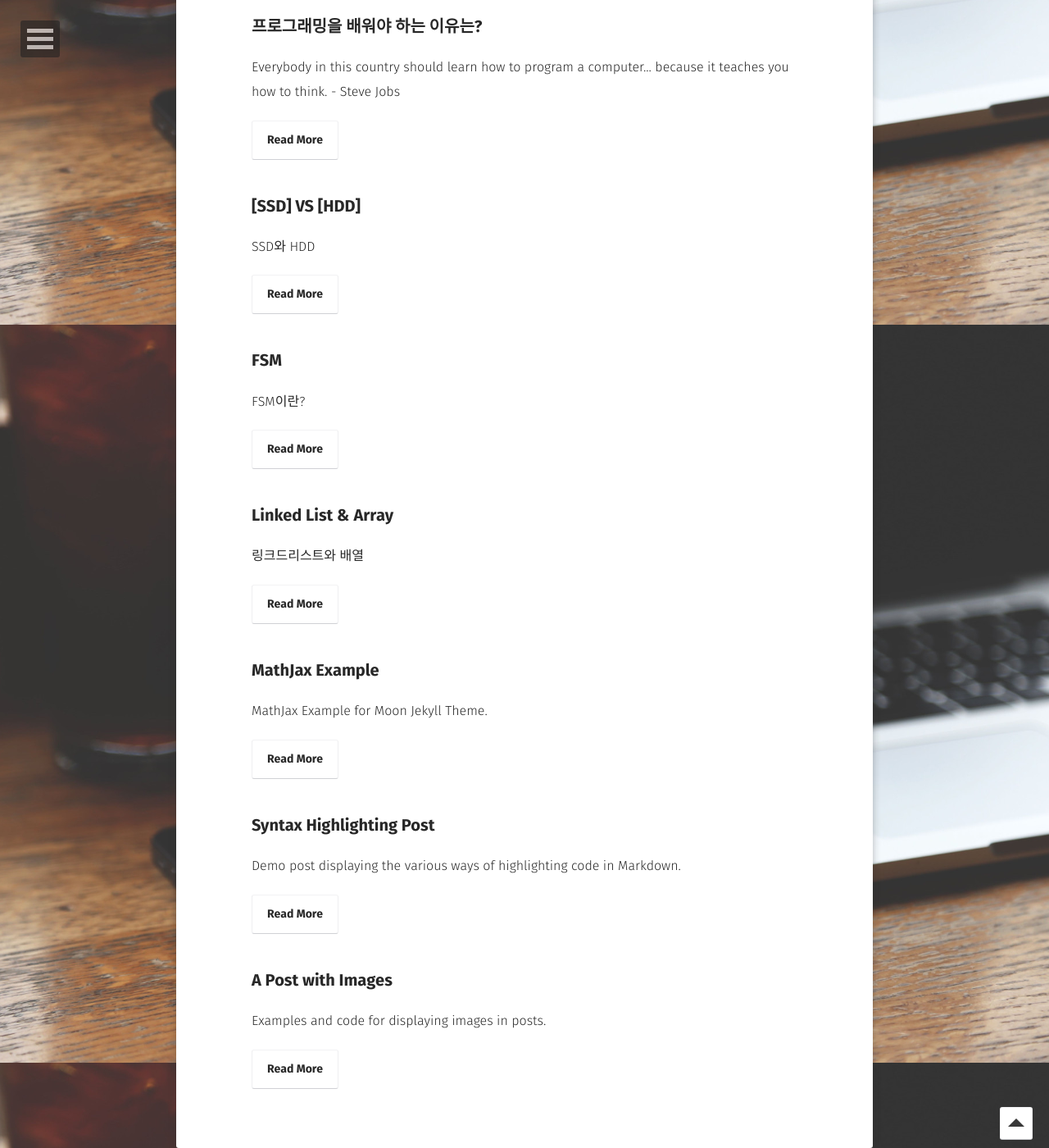
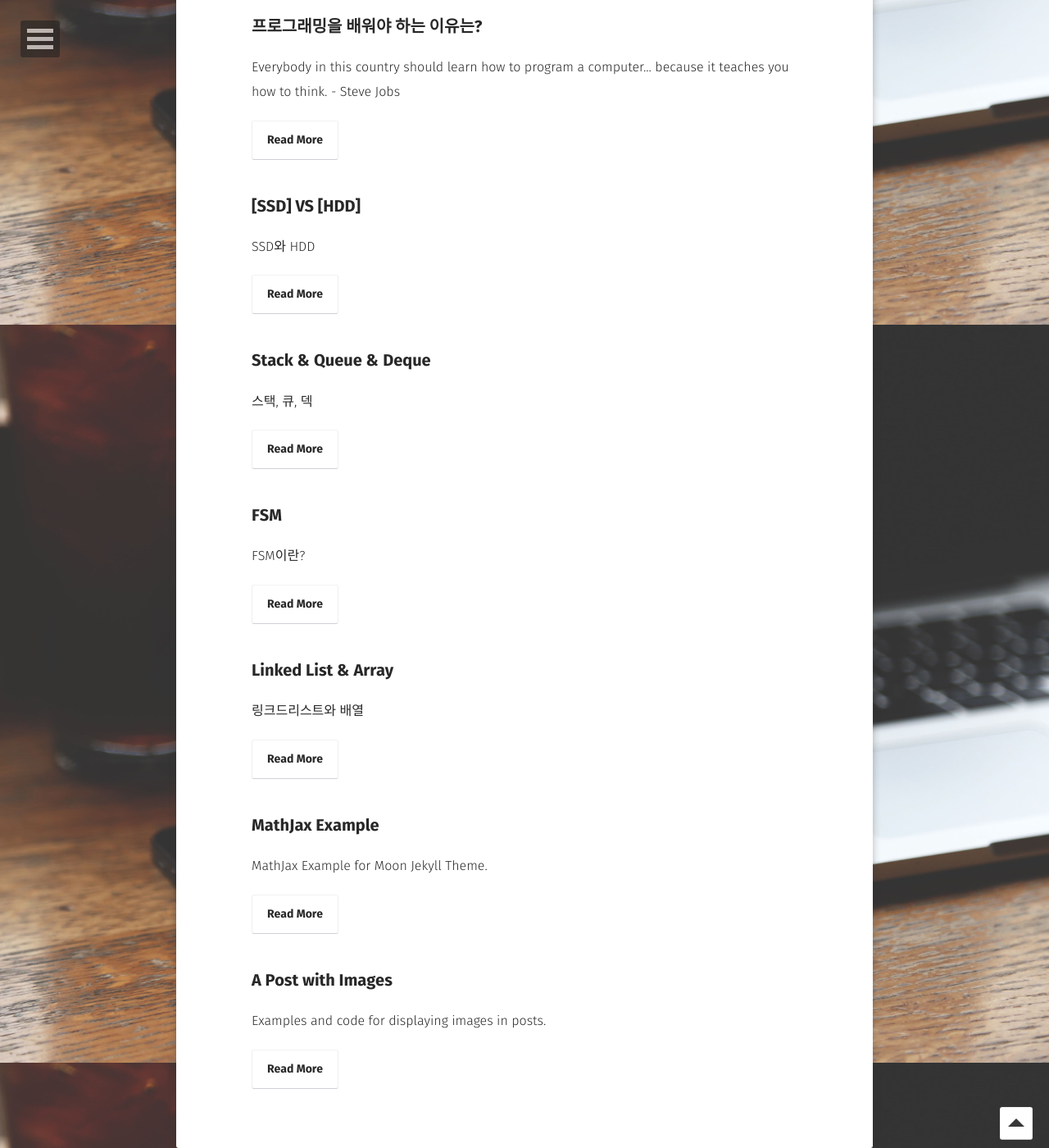
Before and after one commit to KyungRyeol1101/KyungRyeol1101.github.io, a Jekyll site: the page built from posts/index.md, in a window 1280 px wide and 1400 px high, scrolled down 504 px. Shown: the whole window at 82% size. Built offline with Jekyll 4.4.1, drawn with Linux system fonts in a browser that asks for light colours; some web fonts are replaced.

Commit message:
Update Data

```diff
--- a/_posts/2013-08-16-code-highlighting-post.md
+++ b/_posts/2016-01-29-data-structures-stack-queue-deque.md
@@ -1,9 +1,9 @@
 ---
 layout: post
-title: Syntax Highlighting Post
-date: 2013-08-16
-excerpt: "Demo post displaying the various ways of highlighting code in Markdown."
-tags: [sample post, code, highlighting]
+title: Stack & Queue & Deque
+date: 2016-01-29
+excerpt: 스택, 큐, 덱
+tags: [data structures, c++, stack, queue, deque]
 comments: true
 ---
 
```
Also changed, not shown: _posts/2016-01-22-data-structures-linked-list-array.md (+1 -1 lines).
